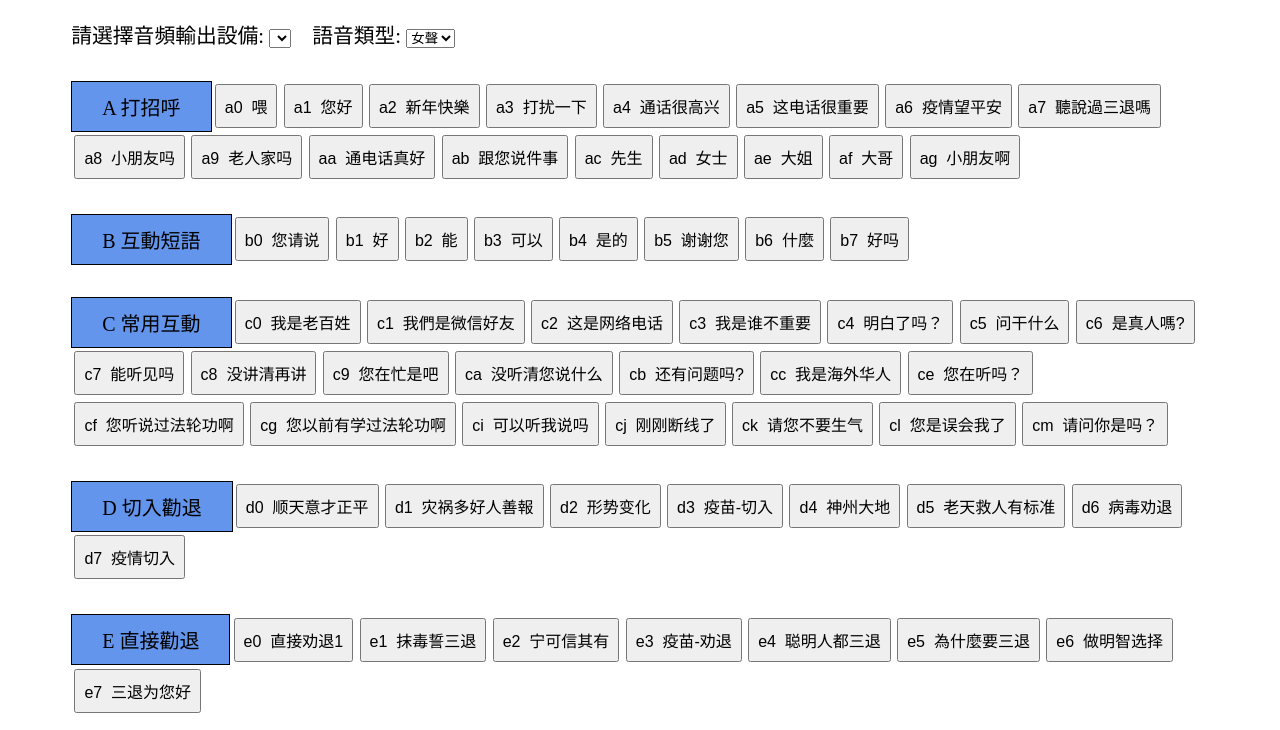
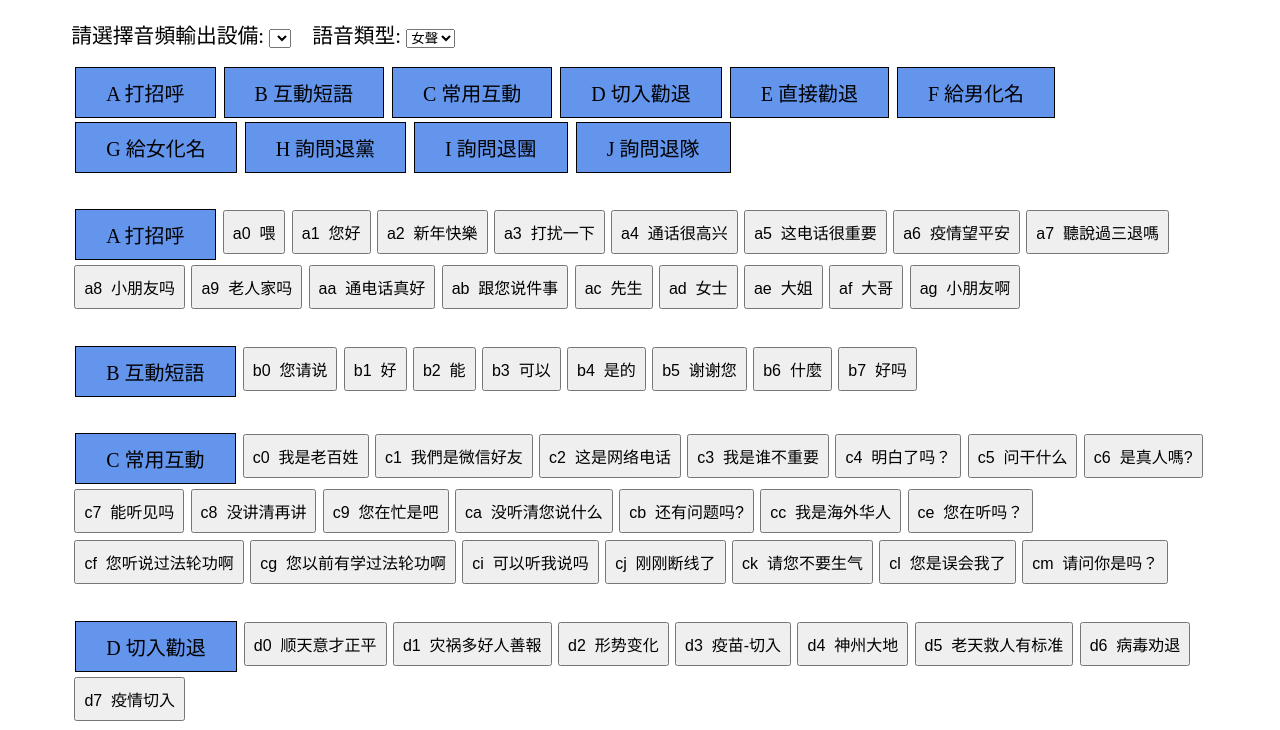
Before and after one commit to AmenZhou/rtc-unicorn, a React app: page / in a window 1280 px wide. Shown: the part 70-800 px from the top of the page. Built offline with nearby package versions, Linux system fonts and the light colour scheme.

Commit message:
Add index button to the menu bar

```diff
--- a/css/main.css
+++ b/css/main.css
@@ -40,13 +40,15 @@
   padding: 0.5em 1.5em;
   background: cornflowerblue;
   text-transform: uppercase;
+  margin: 0.1em 0.2em;
 }
 
 .voice-type {
   font-size: 1.3em;
 }
 
-.menu-bar {
+.menu-row {
   display: flex;
   flex-wrap: wrap;
+  margin: 1em 0;
 }
--- a/js/components/container.js
+++ b/js/components/container.js
@@ -1,15 +1,15 @@
 import React, { useState } from 'react';
-import VoiceTypeSelection from './voice_type_selection';
 import PhraseButtons from './phrase_buttons';
 import MenuBar from './menu_bar';
+import { getMp3List } from '../utils/button_utils';
 
 const Container = () => {
   const [voiceType, setVoiceType] = useState('FEMALE');
-
+  const mp3List = getMp3List({ voiceType });
 
   return <div>
-    <MenuBar voiceType={voiceType} setVoiceType={setVoiceType} />
-    <PhraseButtons voiceType={voiceType} />
+    <MenuBar voiceType={voiceType} setVoiceType={setVoiceType} mp3List={mp3List} />
+    <PhraseButtons mp3List={mp3List} />
   </div>
 }
 
--- a/js/components/menu_bar.js
+++ /dev/null
@@ -1,12 +0,0 @@
-import React from 'react'
-import DeviceSelection from './device_selection'
-import VoiceTypeSelection from './voice_type_selection'
-
-const MenuBar = (props) => (
-  <div className="menu-bar">
-    <DeviceSelection />
-    <VoiceTypeSelection {...props} />
-  </div>
-)
-
-export default MenuBar;
--- /dev/null
+++ b/js/components/menu_bar/group_selection.js
@@ -0,0 +1,13 @@
+import React, { Fragment } from 'react'
+import { buttonIndexList } from '../../utils/button_utils'
+import IndexButton from './index_button'
+
+const GroupSelection = ({ mp3List }) => (
+  <Fragment className="group-selection">
+    {
+      buttonIndexList(mp3List).map(indexLetter => (<IndexButton indexLetter={indexLetter} />))
+    }
+  </Fragment>
+)
+
+export default GroupSelection;
--- /dev/null
+++ b/js/components/menu_bar/index.js
@@ -0,0 +1,3 @@
+import MenuBar from './menu_bar';
+
+export default MenuBar;
--- /dev/null
+++ b/js/components/menu_bar/index_button.js
@@ -0,0 +1,10 @@
+import React from 'react'
+import map from '../../../config/index_key_name_map.json';
+
+const IndexButton = ({ indexLetter }) => (
+  <div>
+    <div className="index-letter-box">{indexLetter} {map[indexLetter.toUpperCase()]}</div>
+  </div>
+)
+
+export default IndexButton;
--- /dev/null
+++ b/js/components/menu_bar/menu_bar.js
@@ -0,0 +1,18 @@
+import React from 'react'
+import DeviceSelection from './device_selection'
+import GroupSelection from './group_selection'
+import VoiceTypeSelection from './voice_type_selection'
+
+const MenuBar = ({ voiceType, setVoiceType, mp3List }) => (
+  <div className="menu-bar">
+    <div className='menu-row'>
+      <DeviceSelection />
+      <VoiceTypeSelection voiceType={voiceType} setVoiceType={setVoiceType} />
+    </div>
+    <div className='menu-row'>
+      <GroupSelection mp3List={mp3List} />
+    </div>
+  </div>
+)
+
+export default MenuBar;
--- a/js/components/phrase_buttons.js
+++ b/js/components/phrase_buttons.js
@@ -1,23 +1,11 @@
-import femaleVoiceMp3 from '../../config/mp3_female.json';
-import maleVoiceMp3 from '../../config/mp3_male.json';
 import React from 'react';
 import ButtonGroup from './button_group';
 import { audioManufacture } from '../utils/button_utils';
 
-const PhraseButtons = ({ voiceType }) => {
-  let mp3List;
-
-  if (voiceType === 'MALE') {
-     mp3List = maleVoiceMp3;
-  } else if (voiceType === 'FEMALE') {
-     mp3List = femaleVoiceMp3;
-  } else {
-    throw "Unknown voice type";
-  }
-
-  return audioManufacture(mp3List).map(({ indexLetter, buttonGroup }) => (
+const PhraseButtons = ({ mp3List }) => (
+  audioManufacture(mp3List).map(({ indexLetter, buttonGroup }) => (
     <ButtonGroup indexLetter={indexLetter} buttons={buttonGroup} />
-  ));
-}
+  ))
+)
 
 export default PhraseButtons;
--- a/js/utils/button_utils.js
+++ b/js/utils/button_utils.js
@@ -1,6 +1,9 @@
 import groupBy from 'lodash/groupBy';
 import reduce from 'lodash/reduce';
 import sortBy from 'lodash/sortBy';
+import uniq from 'lodash/uniq';
+import femaleVoiceMp3 from '../../config/mp3_female.json';
+import maleVoiceMp3 from '../../config/mp3_male.json';
 
 export const audioManufacture = (mp3List) => {
   let groupedButtons = groupBy(mp3List, mp3 =>
@@ -11,3 +14,21 @@ export const audioManufacture = (mp3List) => {
   ), []);
   return sortBy(groupedButtons, 'indexLetter');
 }
+
+export const buttonIndexList = (mp3List) => (
+  uniq(mp3List.map(({ key }) => key[0])).sort()
+)
+
+export const getMp3List = ({ voiceType }) => {
+  let mp3List;
+
+  if (voiceType === 'MALE') {
+     mp3List = maleVoiceMp3;
+  } else if (voiceType === 'FEMALE') {
+     mp3List = femaleVoiceMp3;
+  } else {
+    throw "Unknown voice type";
+  }
+
+  return mp3List;
+}
```
Also changed, not shown: images/poster.jpg (deleted), js/components/menu_bar/device_selection.js (renamed from js/components/device_selection.js), js/components/menu_bar/voice_type_selection.js (renamed from js/components/voice_type_selection.js).
